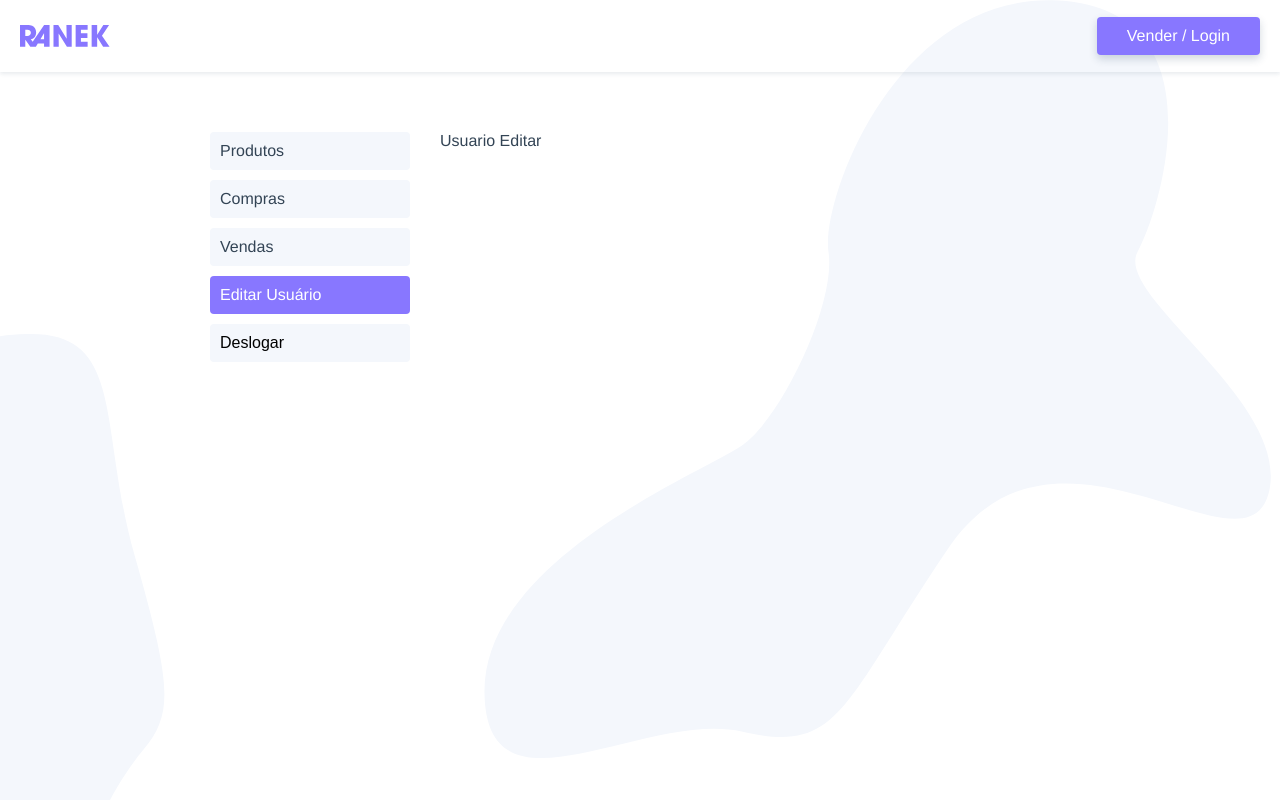
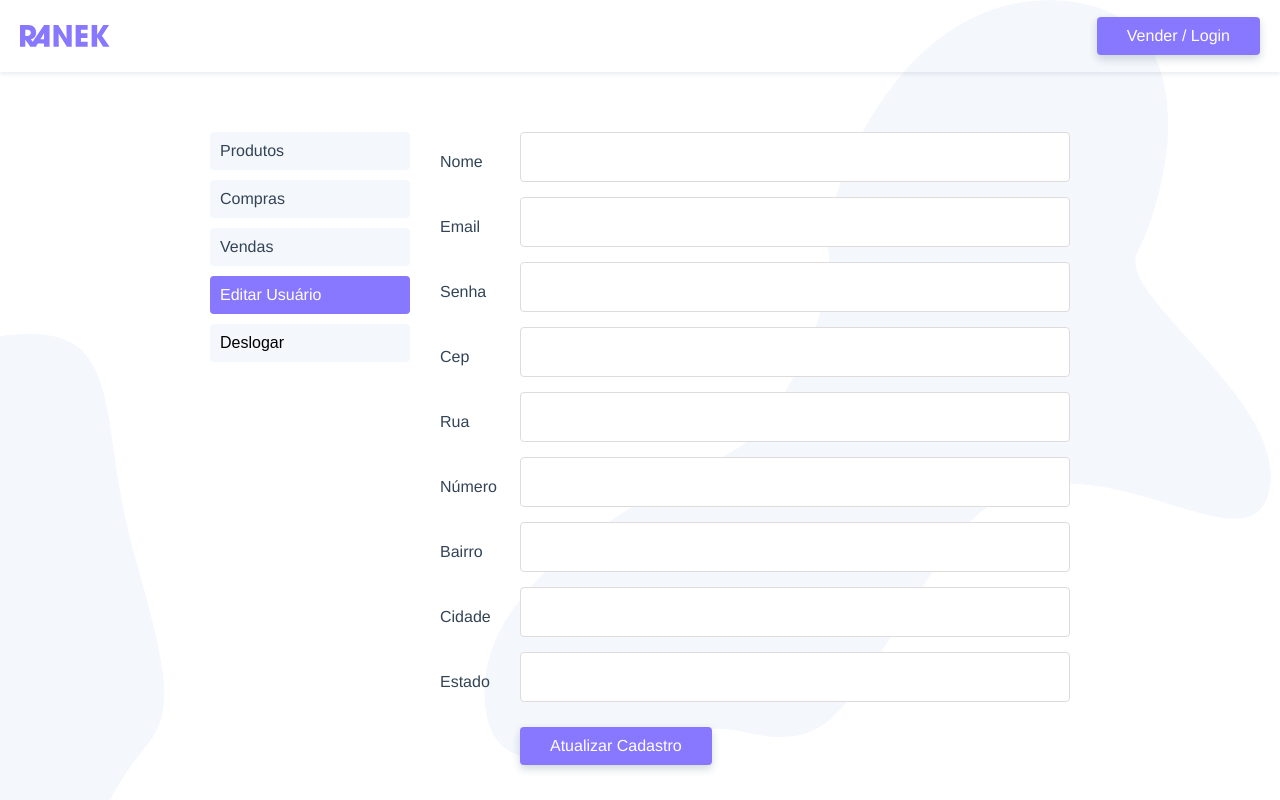
Before and after one commit to GabriellDev0/ranek, a Vue app: page /user/edit in a window 1280 px wide. Shown: the top 800 px of the page. Built offline with nearby package versions, Linux system fonts and the light colour scheme.

Commit message:
Adicionei a página de fazer alterações cadastrais

```diff
--- a/src/services.js
+++ b/src/services.js
@@ -11,6 +11,9 @@
     post(endpoint, body){
         return axiosInstance.post(endpoint, body)
     },
+    put(endpoint, body){
+        return axiosInstance.put(endpoint, body)
+    },
     delete(endpoint){
         return axiosInstance.delete(endpoint)
     }
--- a/src/views/User/EditUser.vue
+++ b/src/views/User/EditUser.vue
@@ -1,10 +1,29 @@
 <template>
-    <p>Usuario Editar</p>
+    <section>
+        <UserForm>
+            <button class="btn" @click.prevent="updateUser">Atualizar Cadastro</button>
+        </UserForm>
+    </section>
 </template>
 
 <script>
+import UserForm from "@/components/UserForm.vue"
+import { api } from "@/services.js"
 export default {
-
+    name: "EditUser",
+    components:{
+        UserForm
+    },
+    methods:{
+        updateUser(){
+            api.put(`/user/${this.$store.state.user.id}`, this.$store.state.user).then(()=>{
+                this.$store.dispatch("getUserProducts");
+                this.$router.push({name: "user"})
+            }).catch((error)=>{
+                console.log(error.response)
+            })
+        }
+    }
 }
 </script>
 
```
